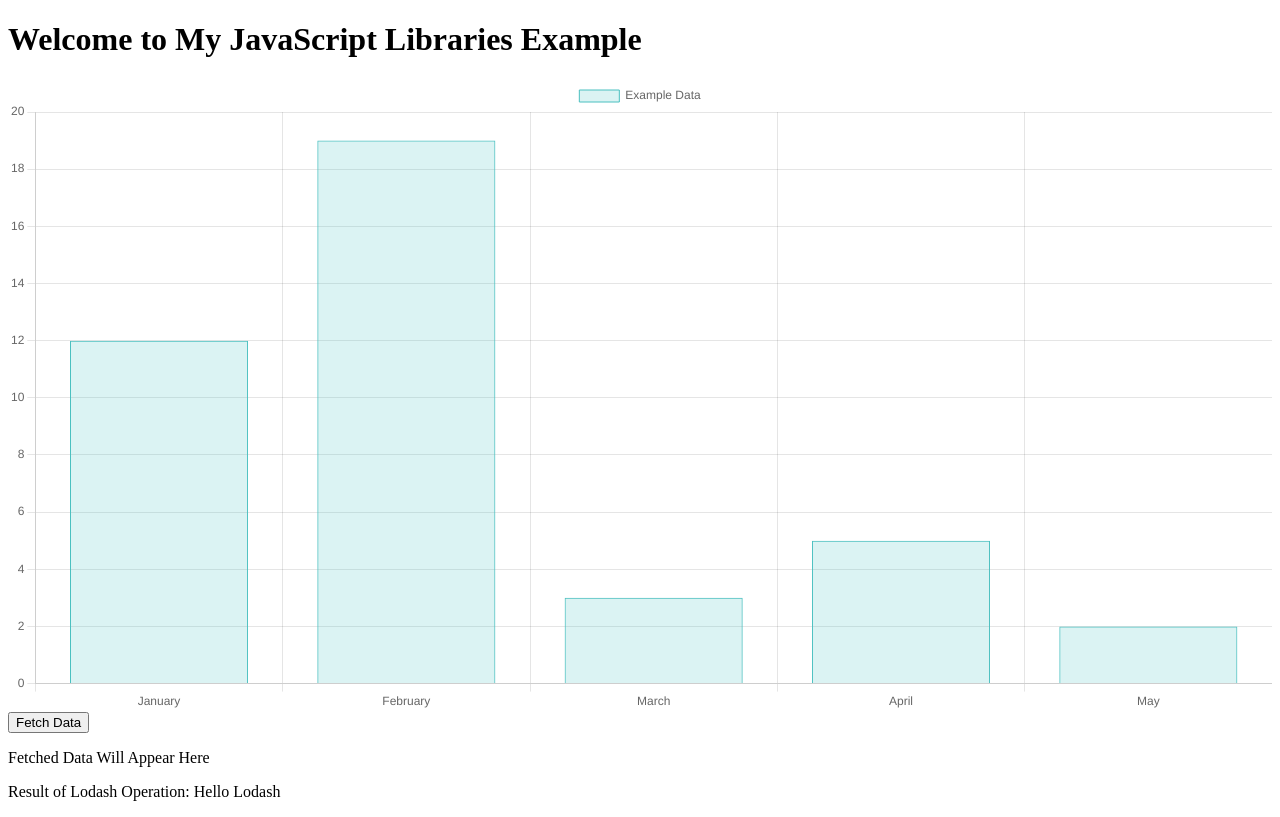
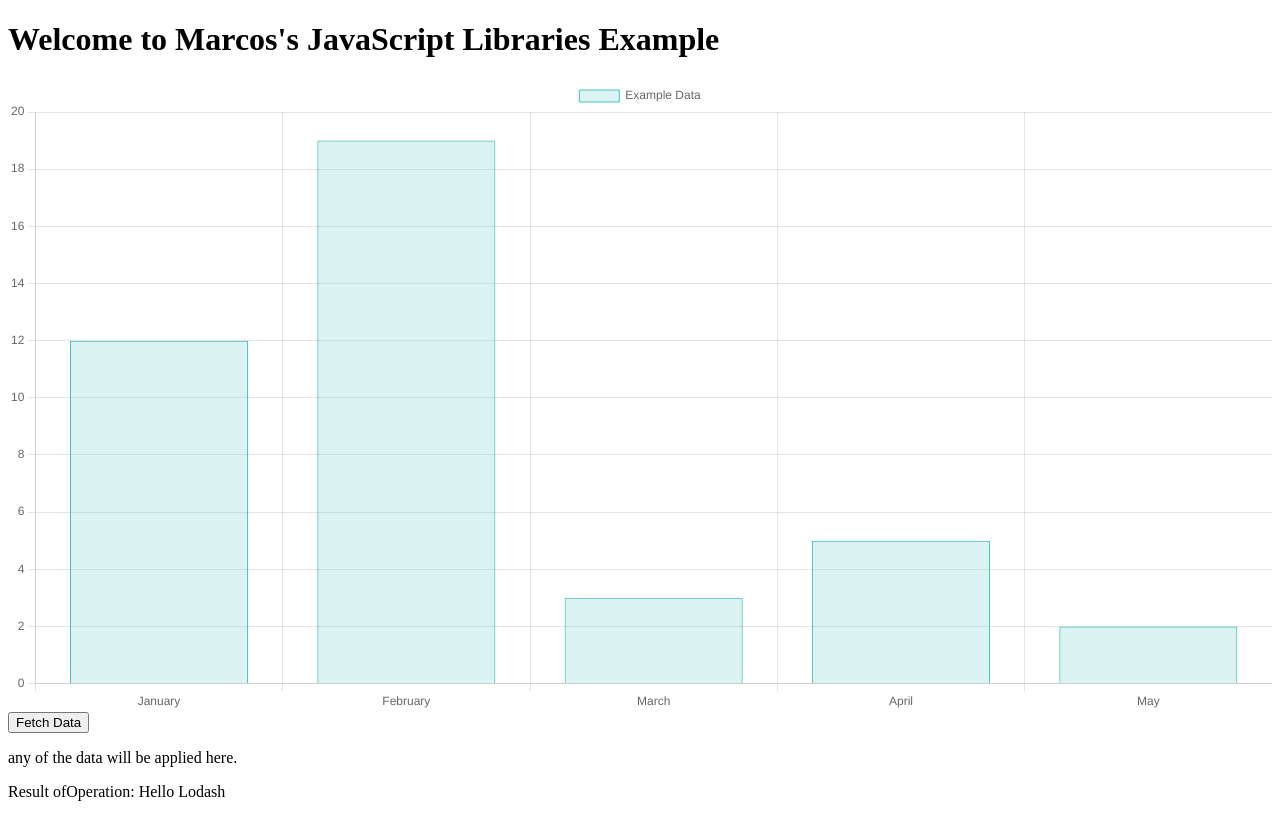
Before and after one commit to Marcosreza0/HW6, a plain HTML site: page index.html in a window 1280 px wide. Drawn offline with nearby package versions, Linux system fonts and the light colour scheme.

Commit message:
Update index.html

```diff
--- a/index.html
+++ b/index.html
@@ -16,17 +16,17 @@
 <body>
 
 <!-- Content -->
-<h1>Welcome to My JavaScript Libraries Example</h1>
+<h1>Welcome to Marcos's JavaScript Libraries Example</h1>
 
 <!-- Chart Example -->
 <canvas id="myChart" width="400" height="200"></canvas>
 
 <!-- Fetch Data Example -->
 <button id="fetchDataBtn">Fetch Data</button>
-<p id="dataContainer">Fetched Data Will Appear Here</p>
+<p id="dataContainer">any of the data will be applied here.</p>
 
 <!-- Lodash Example -->
-<p id="lodashExample">Result of Lodash Operation: </p>
+<p id="lodashExample">Result ofOperation: </p>
 
 <script>
     // Chart.js code
```
